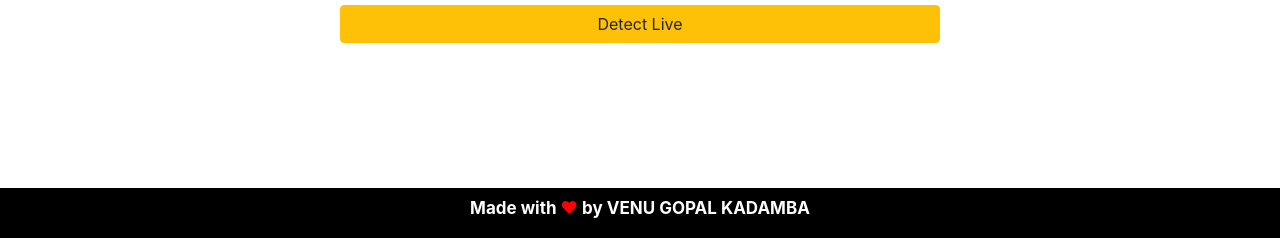
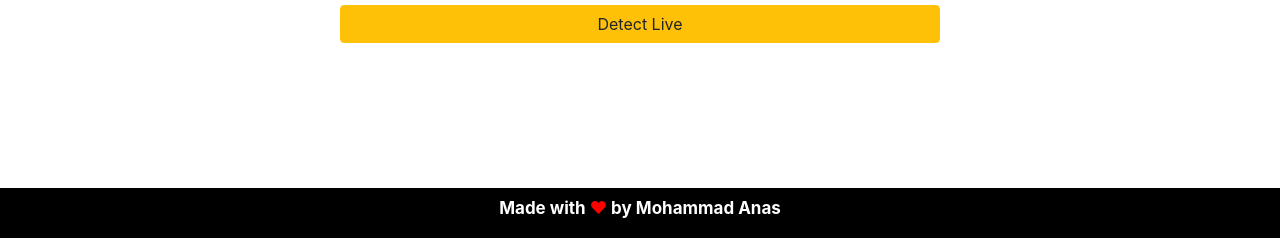
Before and after one commit to lucifer741/Face-emotion-dectiction, a Flask app: page / in a window 1280 px wide. Shown: the part 562-800 px from the top of the page. Run offline with Flask 2, Linux system fonts and the light colour scheme; some libraries are stand-ins or nearby versions.

Commit message:
Add files via upload

```diff
--- a/Face_Emotion_Recognition/templates/main.html
+++ b/Face_Emotion_Recognition/templates/main.html
@@ -2,7 +2,7 @@
     <head>
         <title>FER</title>
         <meta name="og:title" content="ASL Detection">
-        <meta name="author" content="VENU GOPAL KADAMBA">
+        <meta name="author" content="Mohammad Anas">
         <link href="https://cdnjs.cloudflare.com/ajax/libs/font-awesome/4.7.0/css/font-awesome.min.css" rel="stylesheet"/>
         <link rel="stylesheet" href="https://stackpath.bootstrapcdn.com/bootstrap/4.3.1/css/bootstrap.min.css" integrity="sha384-ggOyR0iXCbMQv3Xipma34MD+dH/1fQ784/j6cY/iJTQUOhcWr7x9JvoRxT2MZw1T" crossorigin="anonymous">
         <link rel="canonical" href="https://getbootstrap.com/docs/4.0/examples/sticky-footer/">
@@ -66,13 +66,13 @@
              <div class="collapse navbar-collapse" id="navbarNav">
                <ul class="navbar-nav ml-auto">
                  <li class="nav-item active">
-                   <a href="https://github.com/venugopalkadamba/Face_Emotion_Recognition" target="_blank" class="nav-link"><span style="font-size: 20px;" class="fa fa-github"></span>&nbsp;Project Github</a>
+                   <a href="https://github.com/lucifer741/Face-emotion-dectiction" target="_blank" class="nav-link"><span style="font-size: 20px;" class="fa fa-github"></span>&nbsp;Project Github</a>
                  </li>
                  <li class="nav-item active">
-                    <a href="https://linkedin.com/in/venugopalkadamba" target="_blank" class="nav-link"><span style="font-size: 20px;" class="fa fa-linkedin"></span>&nbsp;LinkedIn</a>
+                    <a href="https://www.linkedin.com/in/mohammad-anas-136143213/" target="_blank" class="nav-link"><span style="font-size: 20px;" class="fa fa-linkedin"></span>&nbsp;LinkedIn</a>
                   </li>
                   <li class="nav-item active">
-                    <a href="https://github.com/venugopalkadamba" target="_blank" class="nav-link"><span style="font-size: 20px;" class="fa fa-github"></span>&nbsp;My Github</a>
+                    <a href="https://github.com/lucifer741" target="_blank" class="nav-link"><span style="font-size: 20px;" class="fa fa-github"></span>&nbsp;My Github</a>
                   </li>
                </ul>
              </div>
@@ -86,7 +86,7 @@
            </div>
 
            <footer>
-            <center><p style="color: white;font-size: 17px;font-weight: bold;margin-top: 8px;">Made with <span style="color:red">&#10084;</span> by VENU GOPAL KADAMBA</p></center>
+            <center><p style="color: white;font-size: 17px;font-weight: bold;margin-top: 8px;">Made with <span style="color:red">&#10084;</span> by Mohammad Anas </p></center>
         </footer>
     </body>
 
```
